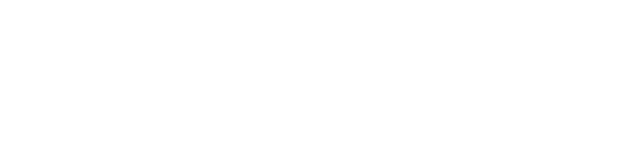
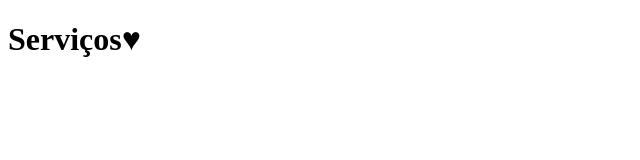
Before and after one commit to rach-noronha/projeto-ana-paula-moda, a plain HTML site: page index.html in a window 1280 px wide. Shown: the whole page, without its empty margins (0-640 px from the left). Drawn offline with Linux system fonts and the light colour scheme.

Commit message:
Começo do código dos títulos das sessões

```diff
--- a/index.html
+++ b/index.html
@@ -10,5 +10,7 @@
 </head>
 <body>
 
+    <h1 class="titulossessoes">Serviços</h1>
+
 </body>
 </html>
--- a/style.css
+++ b/style.css
@@ -0,0 +1,7 @@
+.titulossessoes {
+    font-style: bold;
+}
+
+.titulossessoes::after {
+    content: "♥";
+}
```
